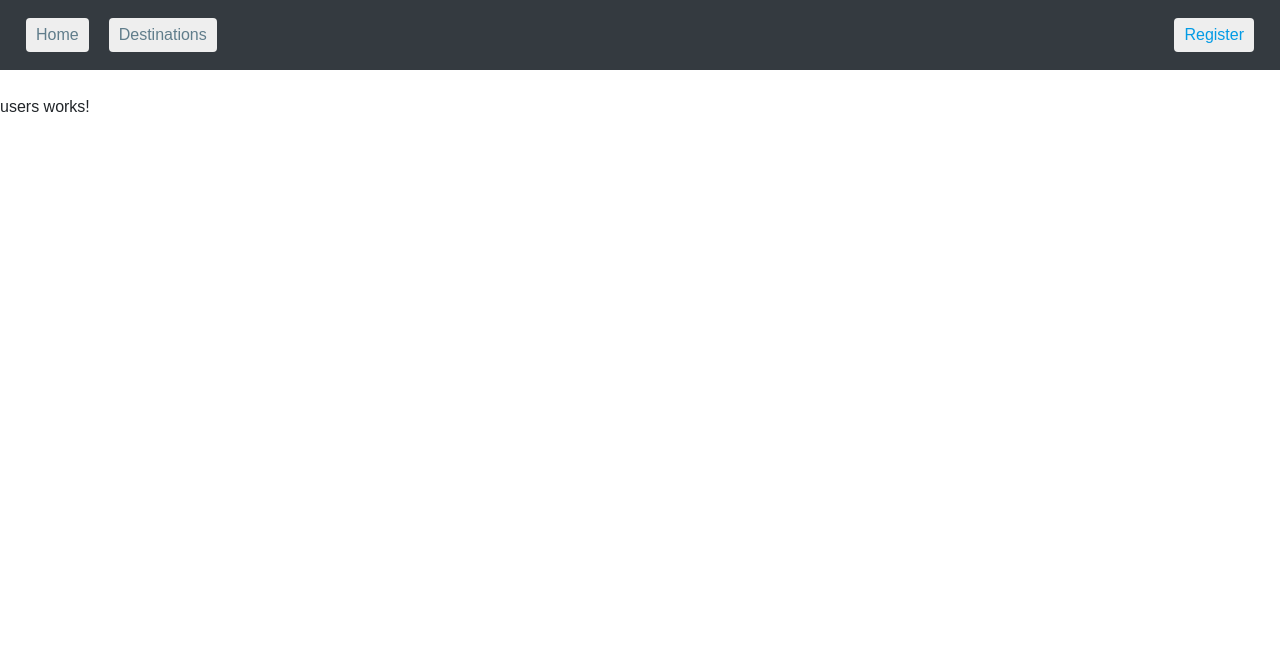
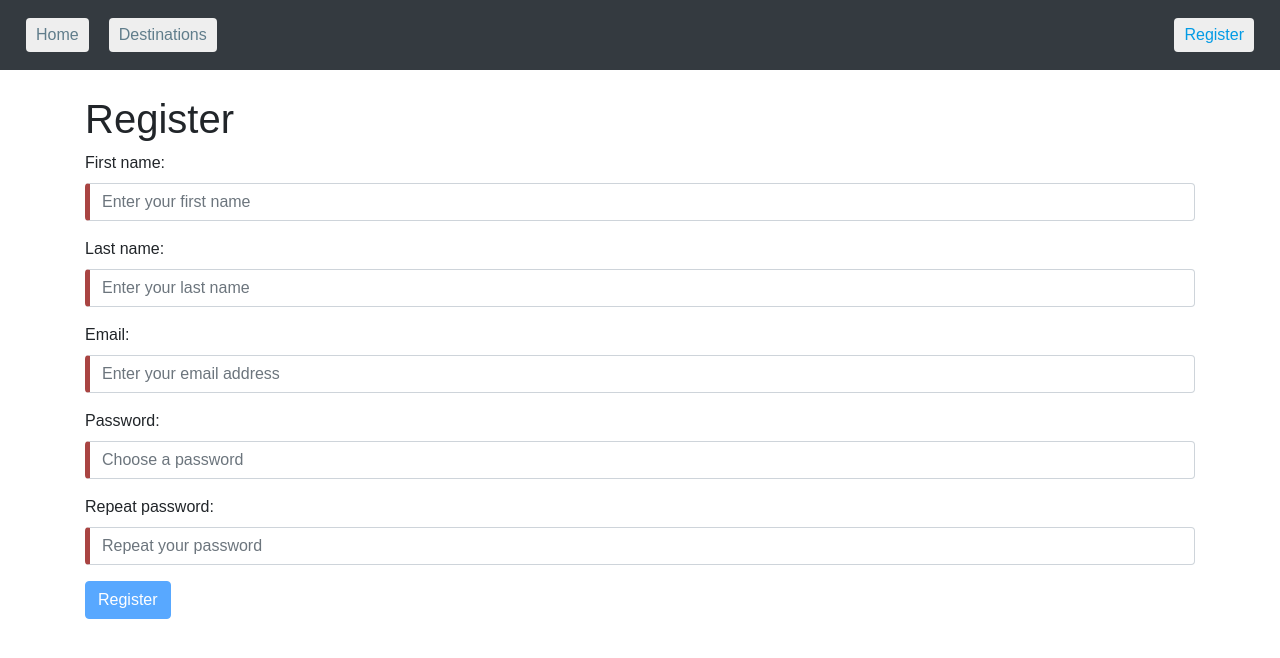
Before and after one commit to Haico27/Angular2_multi, an Angular app: page /register in a window 1280 px wide. Shown: the top 658 px of the page. Built offline with nearby package versions, Linux system fonts and the light colour scheme.

Commit message:
register user functionality on angular2-side, doesn't send to server yet

```diff
--- a/src/app/app.module.ts
+++ b/src/app/app.module.ts
@@ -10,6 +10,7 @@ import { AppComponent } from './app.component';
 import { DestinationsComponent } from './destinations/destinations/destinations.component';
 
 import { destinationService } from './destinations/destination.service';
+import { userService } from './users/user.service';
 import { DestinationDetailComponent } from './destinations/destination-detail/destination-detail.component';
 
 import { HomeComponent } from './home/home.component';
@@ -33,7 +34,10 @@ import { UsersComponent } from './users/users/users.component';
     NgbModule.forRoot(),
     AppRoutingModule
   ],
-  providers: [destinationService],
+  providers: [
+              destinationService,
+              userService
+  ],
   bootstrap: [AppComponent]
 })
 export class AppModule { }
--- /dev/null
+++ b/src/app/users/user.service.ts
@@ -0,0 +1,17 @@
+import { Injectable } from '@angular/core';
+import { Headers, Http } from '@angular/http';
+
+import 'rxjs/add/operator/toPromise';
+
+import { User } from './user';
+
+@Injectable()
+
+export class userService {
+
+  create(model: {}): Promise<User> {
+    console.log("create function in user.service. Model: ", model)
+    return ;
+  }
+
+}
--- /dev/null
+++ b/src/app/users/user.ts
@@ -0,0 +1,9 @@
+export class User {
+
+  constructor(
+    public firstName: string,
+    public lastName: string,
+    public email: string,
+    public password: string,
+  ) { }
+}
--- a/src/app/users/users/users.component.html
+++ b/src/app/users/users/users.component.html
@@ -1,3 +1,73 @@
-<p>
-  users works!
-</p>
+<div class="container">
+  <h1>Register</h1>
+  <form (ngSubmit)="register()" #registerForm="ngForm">
+    <div class="form-group">
+      <label for="firstName">First name: </label>
+      <input type="text" class="form-control" id="firstName"
+              required
+              placeholder="Enter your first name"
+              [(ngModel)]="model.firstName" name="firstName"
+              #firstName="ngModel">
+      <div [hidden]="firstName.valid || firstName.pristine"
+            class="alert alert-danger">
+            First name is required
+      </div>
+    </div>
+
+    <div class="form-group">
+      <label for="lastName">Last name: </label>
+      <input type="text" class="form-control" id="lastName"
+              required
+              placeholder="Enter your last name"
+              [(ngModel)]="model.lastName" name="lastName"
+              #lastName="ngModel">
+      <div [hidden]="lastName.valid || lastName.pristine"
+            class="alert alert-danger">
+            Last name is required
+      </div>
+    </div>
+
+    <div class="form-group">
+      <label for="email">Email: </label>
+      <input type="email" class="form-control" id="email"
+              required
+              placeholder="Enter your email address"
+              [(ngModel)]="model.email" name="email"
+              #email="ngModel">
+      <div [hidden]="email.valid || email.pristine"
+            class="alert alert-danger">
+            Email address is required
+      </div>
+    </div>
+
+    <div class="form-group">
+      <label for="password">Password: </label>
+      <input type="password" class="form-control" id="password"
+              required
+              placeholder="Choose a password"
+              [(ngModel)]="model.password" name="password"
+              #password="ngModel">
+      <div [hidden]="password.valid || password.pristine"
+            class="alert alert-danger">
+            Password is required
+      </div>
+    </div>
+
+    <div class="form-group">
+      <label for="passwordRepeat">Repeat password: </label>
+      <input type="password" class="form-control" id="passwordRepeat"
+              required
+              placeholder="Repeat your password"
+              [(ngModel)]="model.passwordRepeat" name="passwordRepeat"
+              #passwordRepeat="ngModel">
+      <div [hidden]="passwordRepeat.valid || passwordRepeat.pristine"
+            class="alert alert-danger">
+            Passwords do not match
+      </div>
+    </div>
+
+
+    <button type="submit" class="btn btn-primary" [disabled]="!registerForm.form.valid">Register</button>
+
+  </form>
+</div>
--- a/src/app/users/users/users.component.ts
+++ b/src/app/users/users/users.component.ts
@@ -1,15 +1,20 @@
-import { Component, OnInit } from '@angular/core';
+import { Component } from '@angular/core';
+import { userService } from '../user.service'
+import { User } from '../user'
 
 @Component({
   selector: 'app-users',
   templateUrl: './users.component.html',
   styleUrls: ['./users.component.css']
 })
-export class UsersComponent implements OnInit {
+export class UsersComponent {
 
-  constructor() { }
+  constructor(private userService: userService ) { }
 
-  ngOnInit() {
+  model = new User('', '', '', '');
+
+  register(): void {
+    console.log('register function called in users.component')
+    this.userService.create(this.model);
   }
-
 }
```
